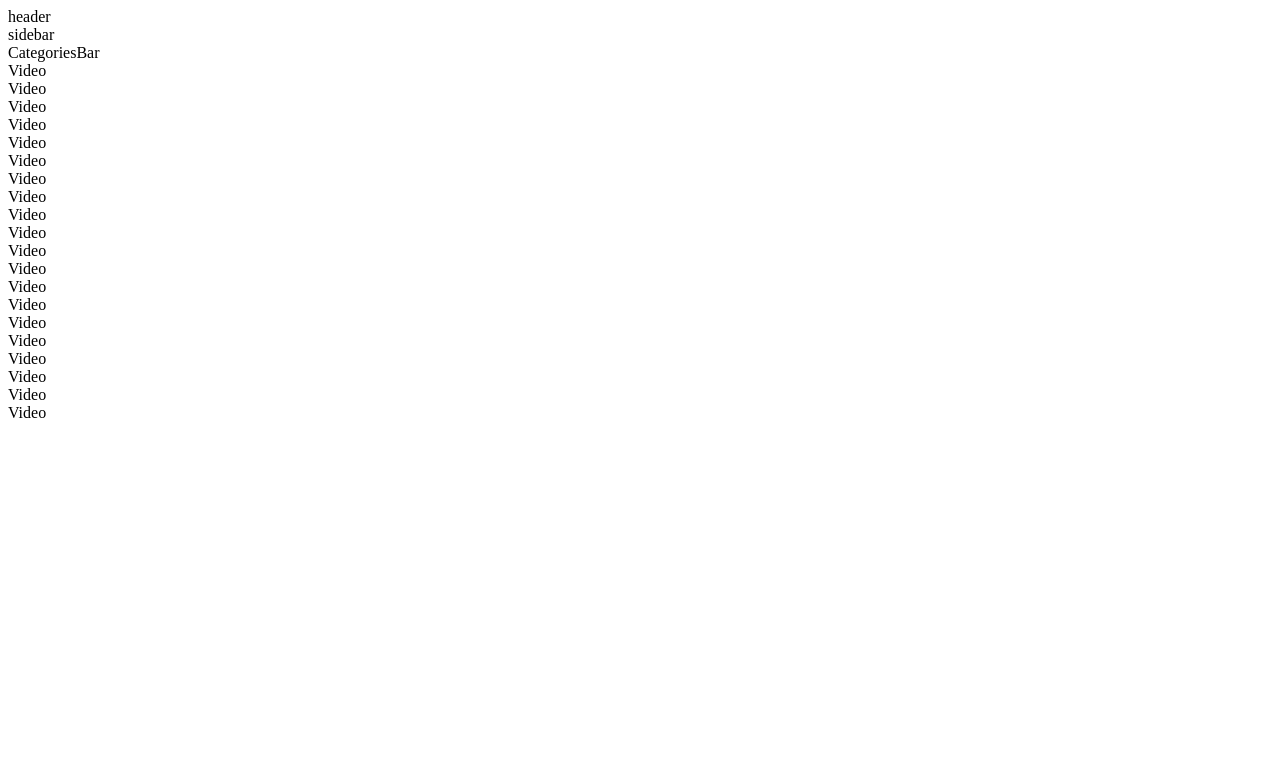
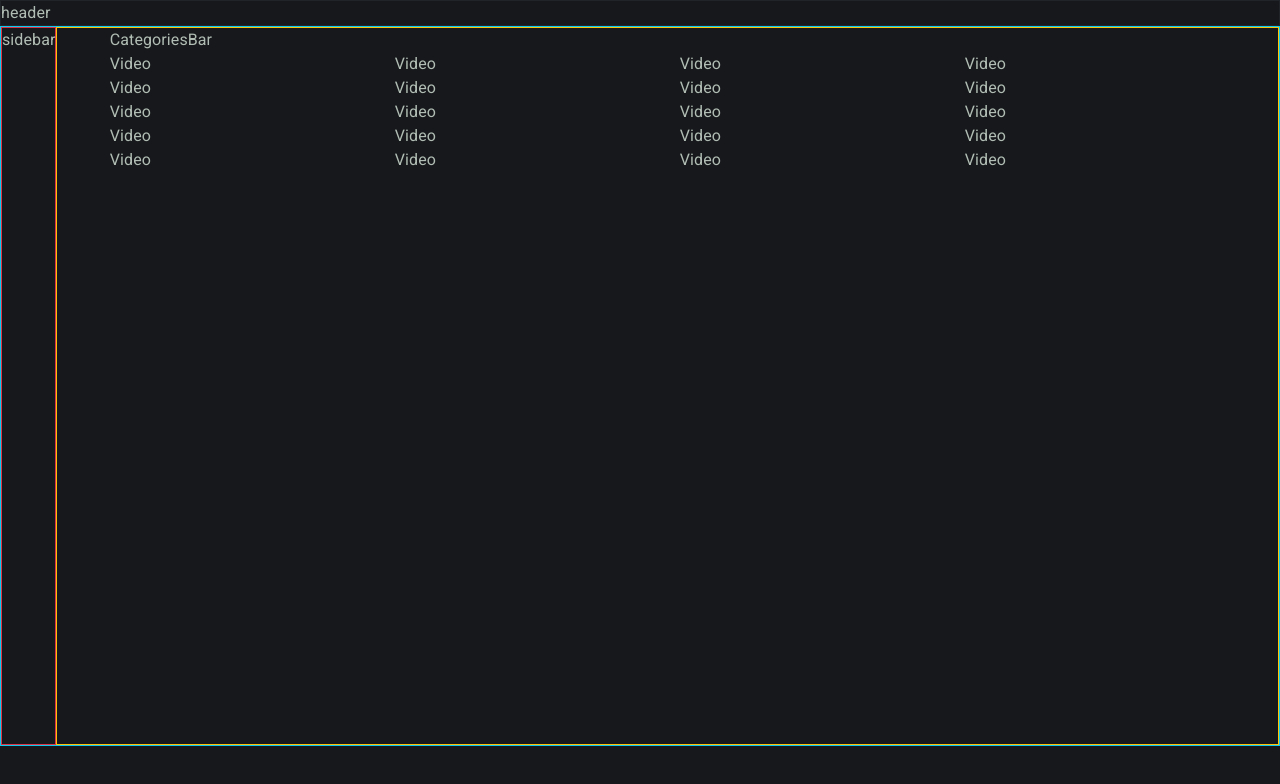
Before and after one commit to adrianGette/youtube-clone-v2, a React (Create React App) app: page / in a window 1280 px wide. Shown: the top 784 px of the page. Built offline with nearby package versions, Linux system fonts and the light colour scheme.

Commit message:
Add base styles

```diff
--- a/src/App.js
+++ b/src/App.js
@@ -5,13 +5,15 @@ import Header from './components/header/Header'
 import Sidebar from './components/sidebar/Sidebar'
 import HomeScreen from './screens/homeScreen/HomeScreen'
 
+import './_app.scss'
+
 const App = () => {
     return (
         <>
             <Header />
-            <div className="app-container">
+            <div className="app__container border border-info">
                 <Sidebar />
-                <Container fluid className="app-main">
+                <Container fluid className="app__main border border-warning">
                     <HomeScreen />
                 </Container>
             </div>
--- /dev/null
+++ b/src/_app.scss
@@ -0,0 +1,4 @@
+.app__container {
+  display: flex;
+  height: 90vh;
+}
--- /dev/null
+++ b/src/_base.scss
@@ -0,0 +1,24 @@
+@import url("https://fonts.googleapis.com/css2?family=Roboto:wght@300;400;700&display=swap");
+
+$text-color: #b1bdb4;
+
+$black-primary: #16181b;
+$black-secondary: #121417;
+$border-color: #4c4c4c;
+
+$breakpoint-medium: 1224px;
+$breakpoint-small: 520px;
+
+* {
+  margin: 0;
+  padding: 0;
+  box-sizing: border-box;
+}
+
+body {
+  background: $black-primary;
+  background-attachment: fixed;
+  color: $text-color;
+  font-family: "Roboto", sans-serif;
+  letter-spacing: 0.1px;
+}
--- a/src/components/header/Header.js
+++ b/src/components/header/Header.js
@@ -3,7 +3,7 @@ import './_header.scss'
 
 const Header = () => {
     return (
-        <div>
+        <div className="border border-dark">
             header
         </div>
     )
--- a/src/components/sidebar/Sidebar.js
+++ b/src/components/sidebar/Sidebar.js
@@ -3,7 +3,7 @@ import './_sidebar.scss'
 
 const Sidebar = () => {
     return (
-        <div>
+        <div className="border border-danger">
             sidebar
         </div>
     )
--- a/src/index.js
+++ b/src/index.js
@@ -1,5 +1,7 @@
 import React from 'react'
 import ReactDOM from 'react-dom';
+import 'bootstrap/dist/css/bootstrap.min.css'
+import './_base.scss'
 import App from './App'
 
 ReactDOM.render(<App />, document.getElementById("root"));
```
